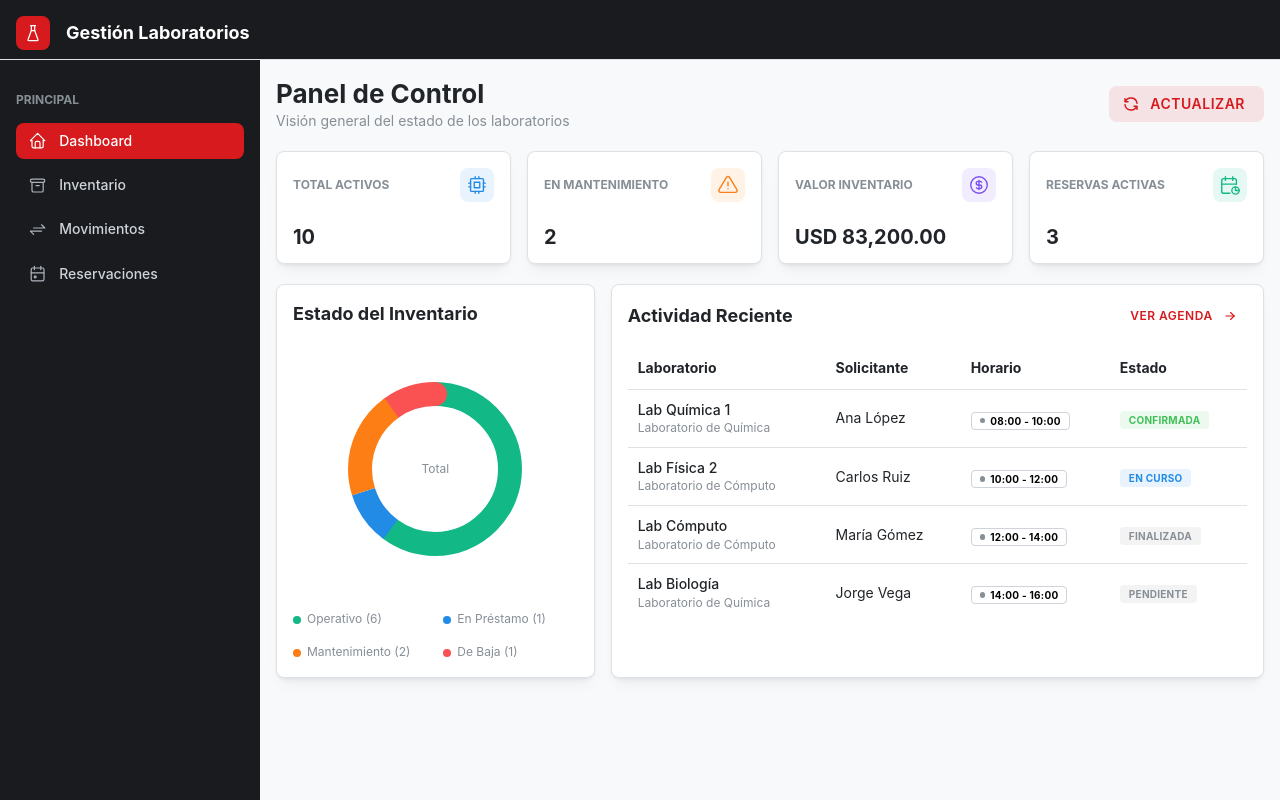
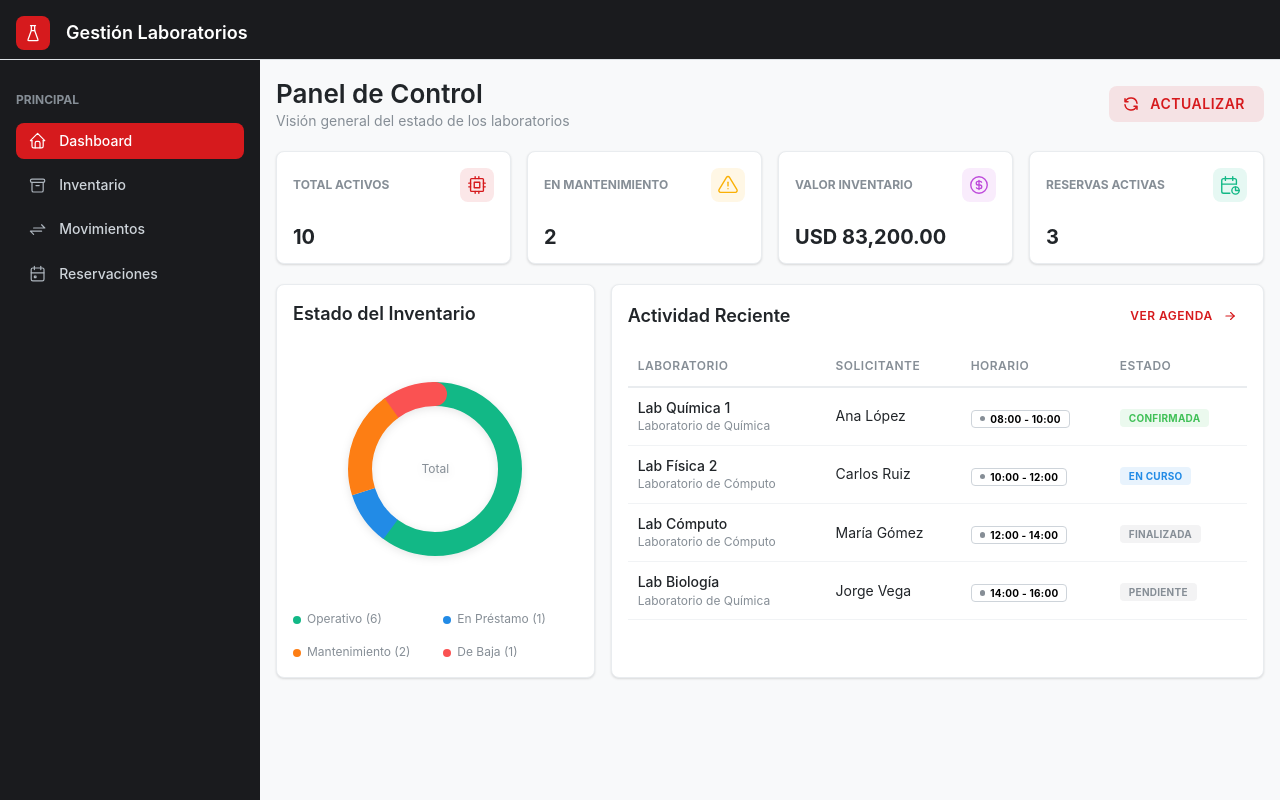
Before and after one commit to carlos-alberto-code/gestion-laboratorios, a React (Vite) app: page / in a window 1280 px wide. Built offline with nearby package versions, Linux system fonts and the light colour scheme.

Commit message:
Mejora de la estilización y consistencia de colores en componentes

```diff
--- a/src/components/inventory/InventoryTable.tsx
+++ b/src/components/inventory/InventoryTable.tsx
@@ -13,10 +13,10 @@ export function InventoryTable({data, scrollable = true, onEdit, onDelete}: Inve
 
     const getStatusColor = (estado: string) => {
         const colors: Record<string, string> = {
-            'Operativo': 'green',
+            'Operativo': 'teal',
             'En Mantenimiento': 'yellow',
             'De Baja': 'red',
-            'En Préstamo': 'blue'
+            'En Préstamo': 'grape'
         };
         return colors[estado] || 'gray';
     };
@@ -28,7 +28,7 @@ export function InventoryTable({data, scrollable = true, onEdit, onDelete}: Inve
                 <Text size="xs" c="dimmed">{item.id}</Text>
             </Table.Td>
             <Table.Td>
-                <Badge size="sm" variant="light">
+                <Badge size="sm" variant="light" color="brand">
                     {item.categoria}
                 </Badge>
             </Table.Td>
--- a/src/components/inventory/ItemForm.tsx
+++ b/src/components/inventory/ItemForm.tsx
@@ -134,7 +134,7 @@ export function ItemForm(
                 {/* Sección: Información General */}
                 <div>
                     <Group gap="xs" mb="sm">
-                        <IconDeviceDesktop size={20} style={{color: 'var(--mantine-color-blue-6)'}}/>
+                        <IconDeviceDesktop size={20} style={{color: 'var(--mantine-color-brand-6)'}}/>
                         <Title order={4}>Información General</Title>
                     </Group>
                     <Grid>
@@ -175,7 +175,7 @@ export function ItemForm(
                 {/* Sección: Ubicación */}
                 <div>
                     <Group gap="xs" mb="sm">
-                        <IconMapPin size={20} style={{color: 'var(--mantine-color-green-6)'}}/>
+                        <IconMapPin size={20} style={{color: 'var(--mantine-color-teal-6)'}}/>
                         <Title order={4}>Ubicación</Title>
                     </Group>
                     <Grid>
@@ -227,7 +227,7 @@ export function ItemForm(
                 {/* Sección: Información Adicional */}
                 <div>
                     <Group gap="xs" mb="sm">
-                        <IconInfoCircle size={20} style={{color: 'var(--mantine-color-violet-6)'}}/>
+                        <IconInfoCircle size={20} style={{color: 'var(--mantine-color-grape-6)'}}/>
                         <Title order={4}>Información Adicional</Title>
                     </Group>
                     <Text size="xs" c="dimmed" mb="md">
--- a/src/components/movements/MovementTable.tsx
+++ b/src/components/movements/MovementTable.tsx
@@ -9,8 +9,8 @@ interface MovementTableProps {
 export function MovementTable({data}: MovementTableProps) {
     const getTypeColor = (tipo: string) => {
         const map: Record<string, string> = {
-            'Reasignación': 'blue',
-            'Préstamo': 'orange',
+            'Reasignación': 'brand',
+            'Préstamo': 'grape',
             'Mantenimiento': 'yellow',
             'Baja': 'red'
         };
--- a/src/index.css
+++ b/src/index.css
@@ -1,11 +1,76 @@
 :root {
     font-family: Inter, system-ui, Avenir, Helvetica, Arial, sans-serif;
+
+    /* Variables personalizadas para mayor consistencia */
+    --app-bg: #f8f9fa;
+    --app-text: #212529;
+    --sidebar-bg: #25262b;
+    --brand-primary: #d61a1d;
+    --brand-light: #ffe9e9;
 }
 
 body {
     /* Un gris muy suave, casi blanco, pero suficiente para crear contraste */
-    background-color: #f8f9fa;
-    color: #212529;
+    background-color: var(--app-bg);
+    color: var(--app-text);
     margin: 0;
     -webkit-font-smoothing: antialiased; /* Hace que la fuente se vea más nítida */
+    -moz-osx-font-smoothing: grayscale;
 }
+
+/* Scrollbar personalizado para mantener la estética */
+::-webkit-scrollbar {
+    width: 8px;
+    height: 8px;
+}
+
+::-webkit-scrollbar-track {
+    background: #f1f3f4;
+    border-radius: 4px;
+}
+
+::-webkit-scrollbar-thumb {
+    background: #c1c1c1;
+    border-radius: 4px;
+}
+
+::-webkit-scrollbar-thumb:hover {
+    background: #a8a8a8;
+}
+
+/* Animación suave para elementos interactivos */
+* {
+    transition-property: background-color, border-color, box-shadow;
+    transition-duration: 150ms;
+    transition-timing-function: ease;
+}
+
+/* Evitar transiciones en elementos que no deben animarse */
+input, select, textarea, button {
+    transition-property: border-color, box-shadow;
+}
+
+/* Mejora visual para focus states */
+:focus-visible {
+    outline: 2px solid var(--brand-primary);
+    outline-offset: 2px;
+}
+
+/* Clase auxiliar para opacidad reducida */
+.opacity-20 {
+    opacity: 0.2;
+}
+
+/* Headers de sección consistentes */
+.section-header {
+    display: flex;
+    align-items: center;
+    gap: 0.5rem;
+    margin-bottom: 1rem;
+}
+
+/* Tarjetas de estadísticas con hover sutil */
+.stat-card:hover {
+    transform: translateY(-2px);
+    box-shadow: 0 4px 12px rgba(0, 0, 0, 0.08);
+}
--- a/src/theme.ts
+++ b/src/theme.ts
@@ -1,4 +1,4 @@
-import {createTheme, type MantineColorsTuple} from '@mantine/core';
+import {createTheme, type MantineColorsTuple, rem} from '@mantine/core';
 
 // Definimos nuestra paleta personalizada "Rojo Universitario".
 // Generada para ser seria y legible, no agresiva.
@@ -15,19 +15,62 @@ const universityRed: MantineColorsTuple = [
     '#960007'  // 9 - Textos oscuros
 ];
 
+// Paleta complementaria: Gris oscuro para el sidebar
+const darkSlate: MantineColorsTuple = [
+    '#f5f5f6',
+    '#e6e6e7',
+    '#cdcdcf',
+    '#b2b3b6',
+    '#95979c',
+    '#7a7c82',
+    '#25262b', // Color principal del sidebar
+    '#1e1f23',
+    '#17181b',
+    '#0f1012'
+];
+
+// Paleta de acentos: Verde para éxito/operativo
+const successGreen: MantineColorsTuple = [
+    '#e6fcf5',
+    '#c3fae8',
+    '#96f2d7',
+    '#63e6be',
+    '#38d9a9',
+    '#20c997',
+    '#12b886',
+    '#0ca678',
+    '#099268',
+    '#087f5b'
+];
+
 export const theme = createTheme({
-    // 1. Inyectamos nuestra paleta con el nombre 'brand'
+    // 1. Inyectamos nuestras paletas personalizadas
     colors: {
         brand: universityRed,
+        dark: darkSlate,
+        success: successGreen,
     },
 
     // 2. Le decimos a Mantine que use 'brand' como el color de TODA la app
     primaryColor: 'brand',
     primaryShade: 6, // Usamos el tono #d61a1d como base (serio y fuerte)
 
-    // Configuración base (igual que antes pero ajustada al rojo)
+    // Configuración base profesional
     defaultRadius: 'md',
     fontFamily: 'Inter, system-ui, sans-serif',
+    headings: {
+        fontFamily: 'Inter, system-ui, sans-serif',
+        fontWeight: '600',
+    },
+
+    // Sombras personalizadas más suaves y profesionales
+    shadows: {
+        xs: '0 1px 2px rgba(0, 0, 0, 0.05)',
+        sm: '0 1px 3px rgba(0, 0, 0, 0.08), 0 1px 2px rgba(0, 0, 0, 0.06)',
+        md: '0 4px 6px -1px rgba(0, 0, 0, 0.08), 0 2px 4px -1px rgba(0, 0, 0, 0.04)',
+        lg: '0 10px 15px -3px rgba(0, 0, 0, 0.08), 0 4px 6px -2px rgba(0, 0, 0, 0.04)',
+        xl: '0 20px 25px -5px rgba(0, 0, 0, 0.1), 0 10px 10px -5px rgba(0, 0, 0, 0.04)',
+    },
 
     components: {
         Button: {
@@ -36,38 +79,179 @@ export const theme = createTheme({
                 fw: 600,
             },
             styles: {
-                // Hacemos que los botones tengan un degradado sutil si quisieras,
-                // pero plano es más moderno.
-                root: {textTransform: 'uppercase', letterSpacing: '0.5px'}
+                root: {
+                    textTransform: 'uppercase',
+                    letterSpacing: '0.5px',
+                    transition: 'all 150ms ease',
+                }
             }
         },
-        // Los inputs filled en rojo suave se ven muy bien
+        // Los inputs con estilo filled más suave
         TextInput: {
             defaultProps: {variant: 'filled'},
+            styles: {
+                input: {
+                    '&:focus': {
+                        borderColor: 'var(--mantine-color-brand-6)',
+                    }
+                }
+            }
         },
-        // Ajustamos los badges para que usen nuestro rojo
+        Select: {
+            defaultProps: {variant: 'filled'},
+            styles: {
+                input: {
+                    '&:focus': {
+                        borderColor: 'var(--mantine-color-brand-6)',
+                    }
+                }
+            }
+        },
+        NumberInput: {
+            defaultProps: {variant: 'filled'},
+        },
+        DatePickerInput: {
+            defaultProps: {variant: 'filled'},
+        },
+        TimeInput: {
+            defaultProps: {variant: 'filled'},
+        },
+        Textarea: {
+            defaultProps: {variant: 'filled'},
+        },
+        // Badges con estilo consistente
         Badge: {
             defaultProps: {radius: 'sm', variant: 'light'},
         },
-        // Las tarjetas mantienen la limpieza
+        // Papers con estilo limpio
         Paper: {
             defaultProps: {
                 shadow: 'sm',
                 radius: 'md',
                 withBorder: true,
             },
+            styles: {
+                root: {
+                    borderColor: 'var(--mantine-color-gray-2)',
+                }
+            }
         },
-        // Un toque especial: La barra de navegación activa
+        // Cards unificadas con Paper
+        Card: {
+            defaultProps: {
+                shadow: 'sm',
+                radius: 'md',
+                withBorder: true,
+            },
+        },
+        // Tablas con estilo profesional
+        Table: {
+            styles: {
+                th: {
+                    fontSize: rem(12),
+                    fontWeight: 600,
+                    textTransform: 'uppercase',
+                    letterSpacing: '0.5px',
+                    color: 'var(--mantine-color-gray-6)',
+                    borderBottom: '2px solid var(--mantine-color-gray-2)',
+                },
+                td: {
+                    borderBottom: '1px solid var(--mantine-color-gray-1)',
+                }
+            }
+        },
+        // Títulos con color consistente
+        Title: {
+            styles: {
+                root: {
+                    color: 'var(--mantine-color-gray-9)',
+                }
+            }
+        },
+        // Modales con estilo consistente
+        Modal: {
+            defaultProps: {
+                radius: 'md',
+                overlayProps: {
+                    backgroundOpacity: 0.55,
+                    blur: 3,
+                },
+            },
+            styles: {
+                title: {
+                    fontWeight: 600,
+                    fontSize: rem(18),
+                },
+            }
+        },
+        // Menús con bordes suaves
+        Menu: {
+            defaultProps: {
+                shadow: 'md',
+                radius: 'md',
+            },
+        },
+        // ActionIcons consistentes
+        ActionIcon: {
+            defaultProps: {
+                radius: 'md',
+            },
+        },
+        // ThemeIcons más elegantes
+        ThemeIcon: {
+            defaultProps: {
+                radius: 'md',
+            },
+        },
+        // NavLinks para sidebar
         NavLink: {
             defaultProps: {
                 variant: 'light',
                 color: 'brand',
             },
             styles: {
-                // Hacemos que el link activo tenga una barra lateral roja gruesa
                 root: {position: 'relative'},
                 label: {fontWeight: 500}
             }
-        }
+        },
+        // Progreso con colores brand
+        Progress: {
+            styles: {
+                root: {
+                    backgroundColor: 'var(--mantine-color-gray-2)',
+                }
+            }
+        },
+        // RingProgress consistente
+        RingProgress: {
+            styles: {
+                root: {
+                    filter: 'drop-shadow(0 2px 4px rgba(0,0,0,0.1))',
+                }
+            }
+        },
+        // LoadingOverlay con estilo
+        LoadingOverlay: {
+            defaultProps: {
+                overlayProps: {
+                    radius: 'md',
+                    blur: 2,
+                },
+            },
+        },
+        // Divider sutil
+        Divider: {
+            styles: {
+                root: {
+                    borderColor: 'var(--mantine-color-gray-2)',
+                }
+            }
+        },
+        // Notifications
+        Notification: {
+            defaultProps: {
+                radius: 'md',
+            },
+        },
     },
 });
--- a/src/views/DashboardView.tsx
+++ b/src/views/DashboardView.tsx
@@ -119,19 +119,19 @@ export function DashboardView() {
                     title="Total Activos"
                     value={kpis?.totalActivos || 0}
                     icon={IconCpu}
-                    color="blue"
+                    color="brand"
                 />
                 <StatCard
                     title="En Mantenimiento"
                     value={kpis?.activosEnMantenimiento || 0}
                     icon={IconAlertTriangle}
-                    color="orange"
+                    color="yellow"
                 />
                 <StatCard
                     title="Valor Inventario"
                     value={formatCurrency(kpis?.valorTotalInventario || 0)}
                     icon={IconCoin}
-                    color="violet"
+                    color="grape"
                 />
                 <StatCard
                     title="Reservas Activas"
@@ -183,7 +183,7 @@ export function DashboardView() {
                     <Paper withBorder p="md" radius="md" h="100%">
                         <Group justify="space-between" mb="md">
                             <Title order={4}>Actividad Reciente</Title>
-                            <Button variant="subtle" size="xs" rightSection={<IconArrowRight size={14}/>}>
+                            <Button variant="subtle" color="brand" size="xs" rightSection={<IconArrowRight size={14}/>}>
                                 Ver agenda
                             </Button>
                         </Group>
```
Also changed, not shown: src/components/booking/BookingStatsGroup.tsx (+6 -6 lines), src/components/booking/BookingTable.tsx (+4 -4 lines), src/components/movements/MovementStatsGroup.tsx (+6 -6 lines).
